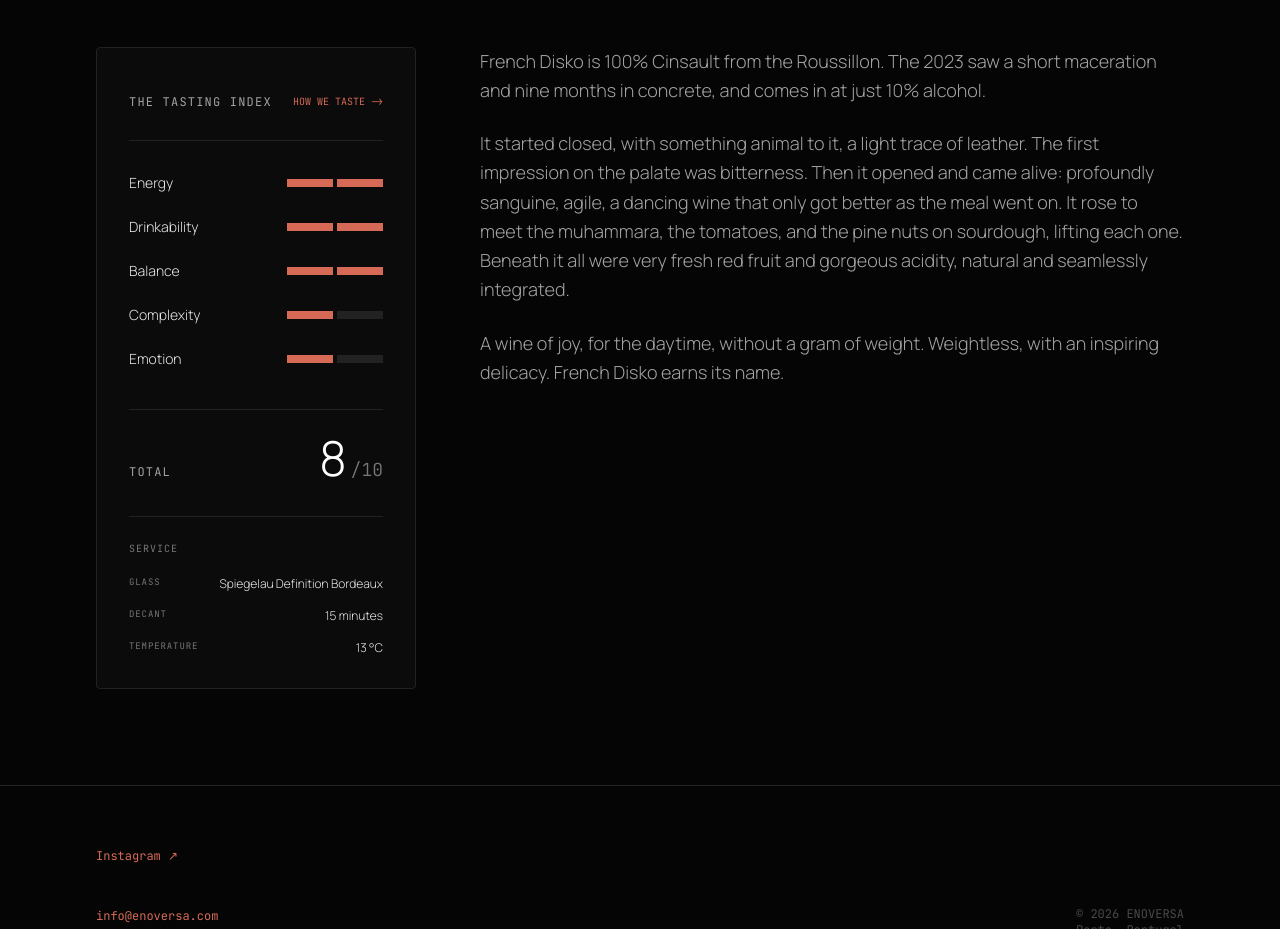
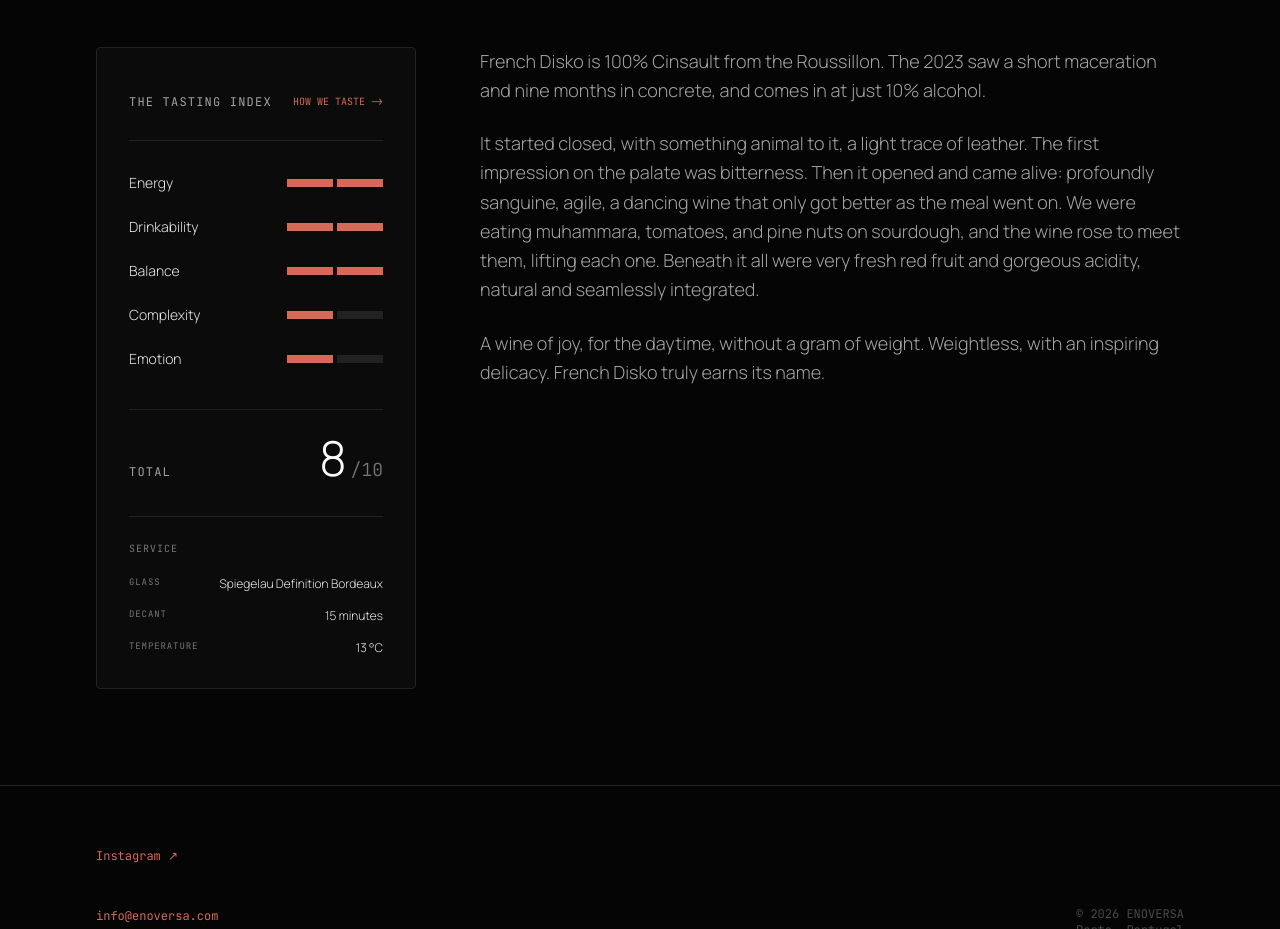
Before and after one commit to pazzolini/enoversa, an Astro site: page /selections/domaine-matassa-french-disko-2023 in a window 1280 px wide. Shown: the part 900-1829 px from the top of the page. Built offline with nearby package versions, Linux system fonts and the light colour scheme; Astro itself is replaced by a stand-in of ours.

Commit message:
Changed French Disko

```diff
--- a/src/content/selections/domaine-matassa-french-disko-2023.md
+++ b/src/content/selections/domaine-matassa-french-disko-2023.md
@@ -26,6 +26,6 @@ tastingDate: 2026-07-21
 
 French Disko is 100% Cinsault from the Roussillon. The 2023 saw a short maceration and nine months in concrete, and comes in at just 10% alcohol.
 
-It started closed, with something animal to it, a light trace of leather. The first impression on the palate was bitterness. Then it opened and came alive: profoundly sanguine, agile, a dancing wine that only got better as the meal went on. It rose to meet the muhammara, the tomatoes, and the pine nuts on sourdough, lifting each one. Beneath it all were very fresh red fruit and gorgeous acidity, natural and seamlessly integrated.
+It started closed, with something animal to it, a light trace of leather. The first impression on the palate was bitterness. Then it opened and came alive: profoundly sanguine, agile, a dancing wine that only got better as the meal went on. We were eating muhammara, tomatoes, and pine nuts on sourdough, and the wine rose to meet them, lifting each one. Beneath it all were very fresh red fruit and gorgeous acidity, natural and seamlessly integrated.
 
-A wine of joy, for the daytime, without a gram of weight. Weightless, with an inspiring delicacy. French Disko earns its name.
+A wine of joy, for the daytime, without a gram of weight. Weightless, with an inspiring delicacy. French Disko truly earns its name.
```
